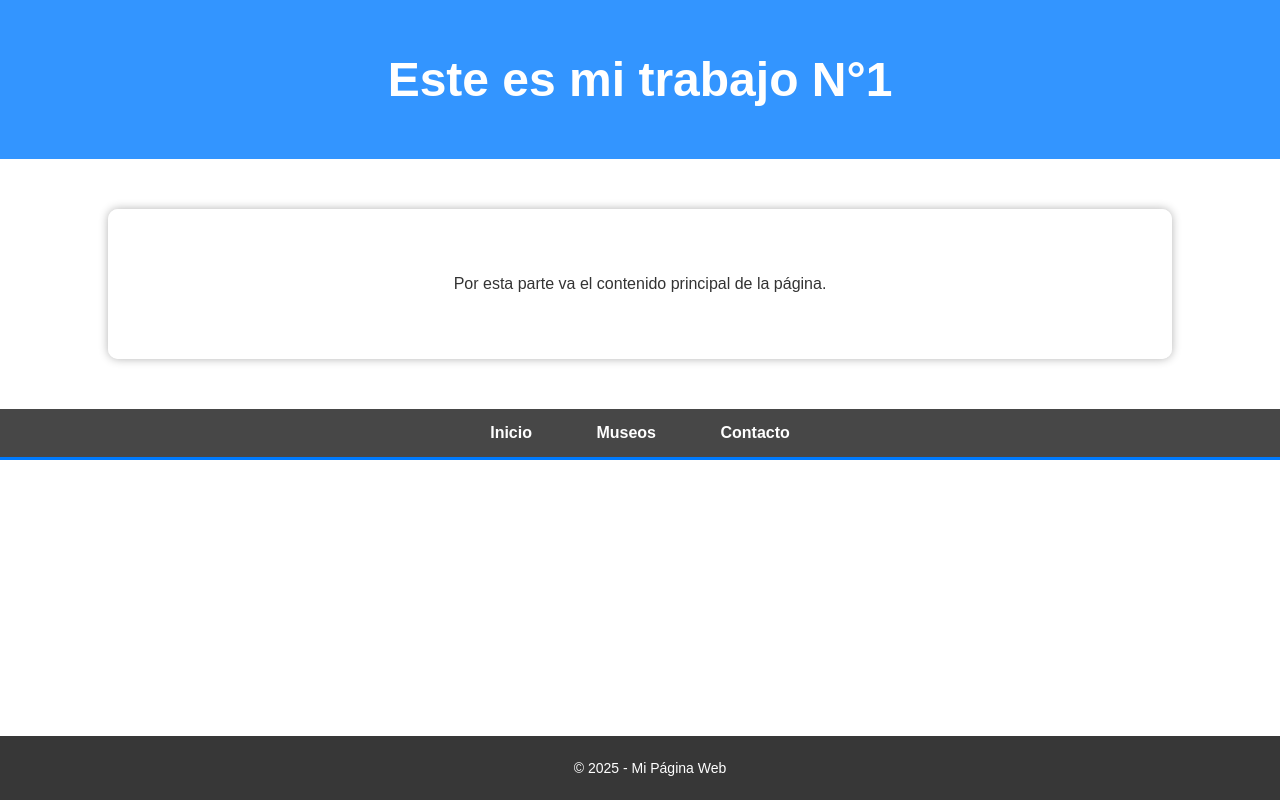
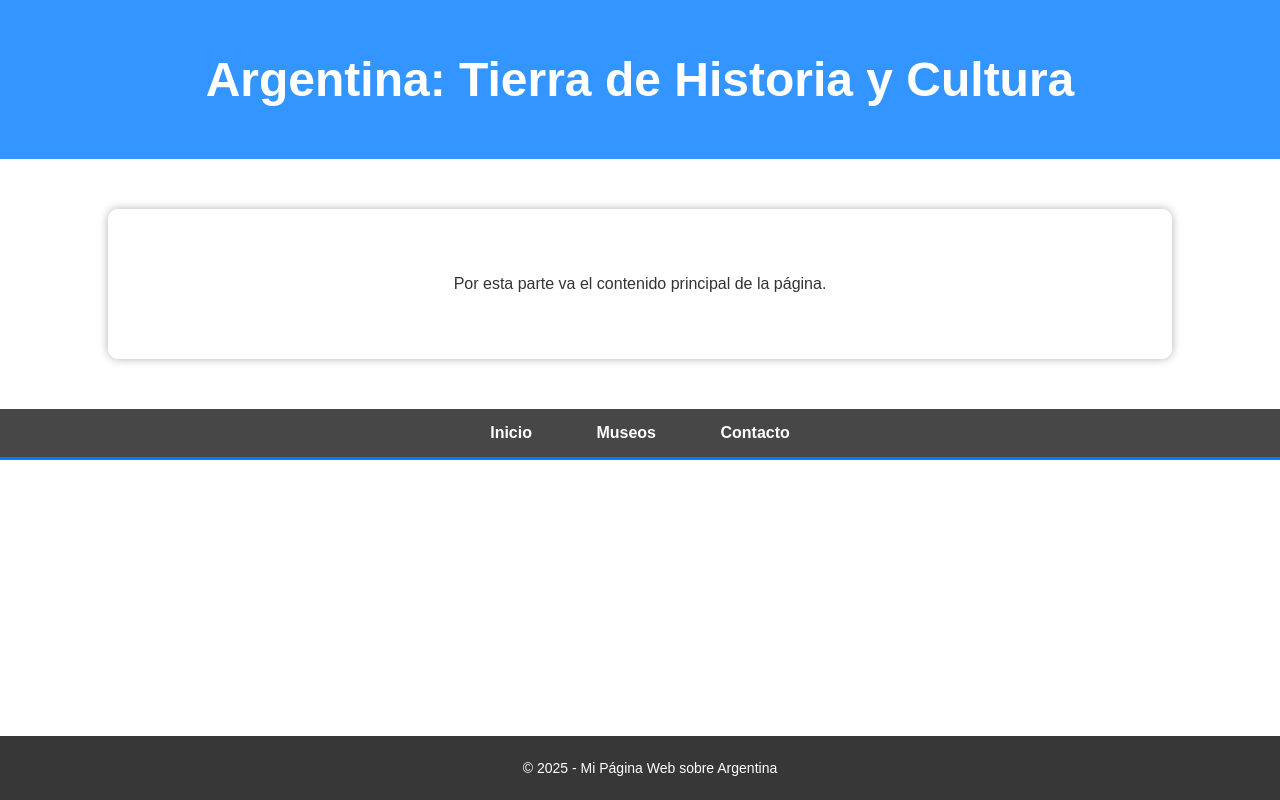
Before and after one commit to Lautaro10L/TP01PV2025MUROLAUTARO, a plain HTML site: page index.html in a window 1280 px wide. Drawn offline with Linux system fonts and the light colour scheme.

Commit message:
agregando contenido a index

```diff
--- a/index.html
+++ b/index.html
@@ -8,7 +8,7 @@
 </head>
 <body>
     <header>
-        <h1>Este es mi trabajo N°1</h1>
+        <h1>Argentina: Tierra de Historia y Cultura</h1>
     </header>
     <main>
         <p>Por esta parte va el contenido principal de la página.</p>
@@ -21,7 +21,7 @@
         </ul>
     </nav>
     <footer>
-        <p>&copy; 2025 - Mi Página Web</p>
+        <p>&copy; 2025 - Mi Página Web sobre Argentina</p>
     </footer>
 </body>
 </html>
```
